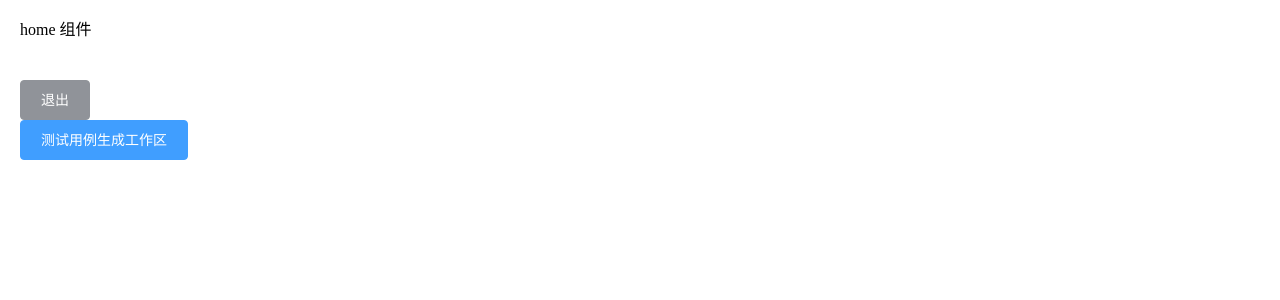
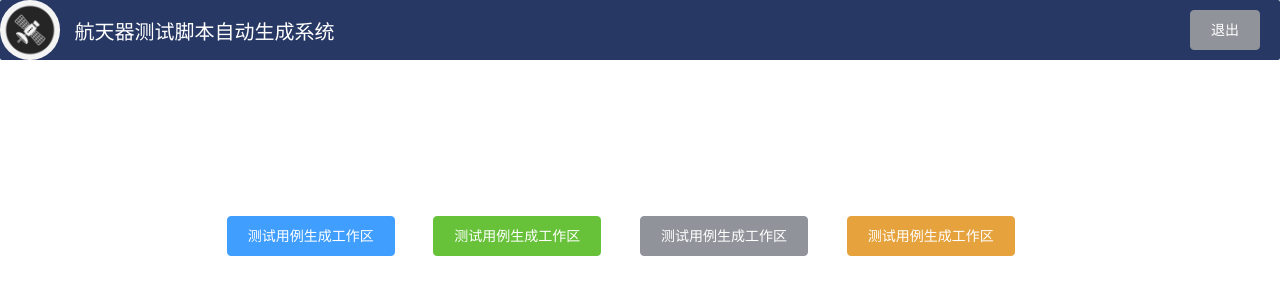
Before and after one commit to Anlysqx/myVueProj, a Vue app: page /home in a window 1280 px wide. Shown: the top 300 px of the page. Built offline with nearby package versions, Linux system fonts and the light colour scheme; sample sign-in values are in the browser's storage.

Commit message:
change home and change new case form css

```diff
--- a/src/components/Home.vue
+++ b/src/components/Home.vue
@@ -1,12 +1,28 @@
 <template>
   <div>
-    <el-container>
+    <el-container class="container-style">
       <el-header>
-        <p>home 组件</p>
+        <div>
+            <img class="header-left-style" src="../assets/good1.jpeg" alt="">
+            <span>航天器测试脚本自动生成系统</span>
+        </div>
+        <exit-btn></exit-btn>
       </el-header>
       <el-main>
-        <exit-btn></exit-btn>
-        <el-button type="primary" @click="workspaceBtnClick">测试用例生成工作区</el-button>
+        <el-row type="flex" justify="center" class="home-nav-style">
+          <el-col :span="4">
+            <el-button type="primary" @click="workspaceBtnClick">测试用例生成工作区</el-button>
+          </el-col>
+          <el-col :span="4">
+            <el-button type="success" @click="workspaceBtnClick">测试用例生成工作区</el-button>
+          </el-col>
+          <el-col :span="4">
+            <el-button type="info" @click="workspaceBtnClick">测试用例生成工作区</el-button>
+          </el-col>
+          <el-col :span="4">
+            <el-button type="warning" @click="workspaceBtnClick">测试用例生成工作区</el-button>
+          </el-col>
+        </el-row>
       </el-main>
     </el-container>
   </div>
@@ -27,6 +43,36 @@ export default {
 }
 </script>
 
-<style scoped>
+<style lang="less" scoped>
+  .home-nav-style{
+    margin-top: 11%;
+  }
+  .header-left-style{
+    width: 5%;
+    height: 3%;
+    border-radius: 50%;
+  }
+  .container-style{
+    height: 100%;
+    overflow-y: hidden;
+  }
+  .el-header {
+    background-color: #273865;
+    color: white;
+    border-radius: 2px;
+    display: flex;
+    justify-content: space-between;
+    padding-left: 0;
+    align-items: center;
+    font-size: 20px;
 
+    > div {
+      display: flex;
+      align-items: center;
+
+      span {
+        margin-left: 15px;
+      }
+    }
+  }
 </style>
--- a/src/components/baseUtils/NewCase.vue
+++ b/src/components/baseUtils/NewCase.vue
@@ -3,12 +3,12 @@
 <!--    面包屑导航区-->
     <el-breadcrumb separator-class="el-icon-arrow-right">
       <el-breadcrumb-item :to="{ path: '/home' }">首页</el-breadcrumb-item>
-      <el-breadcrumb-item>自定义用例</el-breadcrumb-item>
-      <el-breadcrumb-item>添加</el-breadcrumb-item>
+      <el-breadcrumb-item :to="{ path: '/workspace' }">工作台</el-breadcrumb-item>
+      <el-breadcrumb-item>添加用例</el-breadcrumb-item>
     </el-breadcrumb>
     <div class="new-case-form-div">
-      <el-form size="small" :model="newCaseForm" ref="newCaseFormRef" label-width="80px" class="new-case-form">
-        <span>测试描述</span>
+      <el-form ref="newCaseFormRef" size="small" :model="newCaseForm" label-width="80px" class="new-case-form">
+        <div class="title-style">
           <el-form-item prop="func_desc" label="功能描述">
             <el-input v-model="newCaseForm.title.func_desc"></el-input>
           </el-form-item>
@@ -18,10 +18,10 @@
           <el-form-item prop="adjudge_param" label="判读参数">
             <el-input v-model="newCaseForm.title.adjudge_param"></el-input>
           </el-form-item>
-        <span>步骤列表</span>
+        </div>
         <div v-for="(one_step,step_index) in newCaseForm['step_list']">
-          <div style="border: 1px solid #000000">
-            <span>步骤 {{step_index+1}}</span>
+          <div class="one-step-style">
+<!--            <span>步骤 {{step_index+1}}</span>-->
             <div>
               <el-form-item prop="step" label="步骤描述">
                 <el-input v-model="one_step.step"></el-input>
@@ -42,7 +42,7 @@
                 </el-col>
               </el-row>
               <div v-for="(one_param_item,param_index) in one_step.code.instr_param.param_list">
-                <el-row justify="space-between">
+                <el-row :gutter="30" type="flex" justify="space-around">
                     <el-col :span="10">
                       <el-form-item prop="param_name" label="参数名称">
                         <el-input v-model="one_param_item.param_name"></el-input>
@@ -54,19 +54,27 @@
                       </el-form-item>
                     </el-col>
                     <el-col :span="4">
-                    <el-button @click="removeParam(step_index,param_index)">删除参数</el-button>
+                      <el-button @click="removeParam(step_index,param_index)" type="danger" icon="el-icon-delete" circle></el-button>
                     </el-col>
                 </el-row>
               </div>
+              <el-row type="flex" justify="center">
                 <el-form-item>
-                <el-button @click="addParamPair(step_index)">添加测试参数</el-button>
-                <el-button @click="removeStep(step_index)">删除步骤</el-button>
+                  <el-button type="info" plain icon="el-icon-plus" circle @click="addParamPair(step_index)"></el-button>
                 </el-form-item>
+              </el-row>
+              <el-row class="step-add-style" type="flex" justify="center">
+                <el-form-item>
+                  <el-button @click="removeStep(step_index)"><i class="el-icon-minus"></i></el-button>
+                  <el-button @click="addStep"><i class="el-icon-plus"></i></el-button>
+                </el-form-item>
+              </el-row>
             </div>
           </div>
         </div>
-        <el-form-item>
-          <el-button @click="addStep">添加测试步骤</el-button>
+        <el-form-item class="form-action-btn">
+          <el-button type="success" @click="saveBtnClick">保存</el-button>
+          <el-button type="info" @click.native="resetBtnClick">重置</el-button>
         </el-form-item>
       </el-form>
     </div>
@@ -106,6 +114,12 @@ export default {
     }
   },
   methods:{
+    //表单重置是对校验结果的重置
+    resetBtnClick(){
+      console.log('reset')
+      console.log(this.$refs.newCaseFormRef)
+      this.$refs.newCaseFormRef.resetFields()
+    },
     removeParam(step_index,param_index){
       this.newCaseForm.step_list[step_index].code.instr_param.param_list.splice(param_index,1)
     },
@@ -140,6 +154,31 @@ export default {
 </script>
 
 <style lang="less" scoped>
+  .title-style{
+    padding: 15px;
+    background-color: #f5faf2;
+    box-shadow: 0 1px 3px rgba(0,0,0,0.12);
+    :hover{
+      font-weight: bolder;
+    }
+  }
+  .one-step-style{
+    background-color: #fcf9f9;
+    padding: 15px;
+    margin: 3px;
+    box-shadow: 0 1px 3px rgba(0,0,0,0.12);
+    :hover{
+      font-weight: bold;
+    }
+  }
+  .step-add-style{
+    margin-top: 20px;
+  }
+  .form-action-btn{
+    display: flex;
+    justify-content: flex-end;
+    margin-top: 3px;
+  }
   .new-case-form-div{
     margin: 10%;
     margin-top: 5%;
```
Lines whose indentation alone changed are shown as unchanged.
